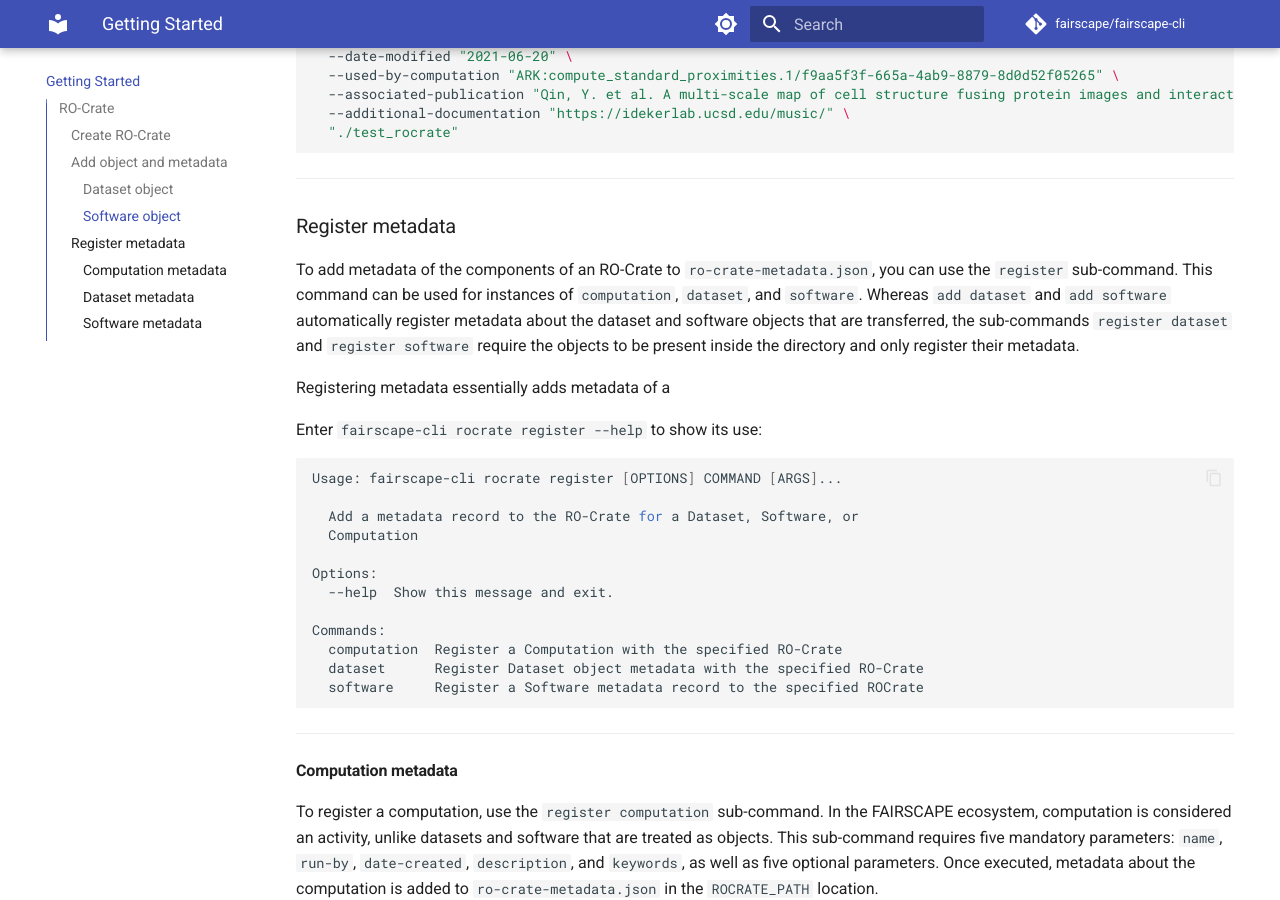
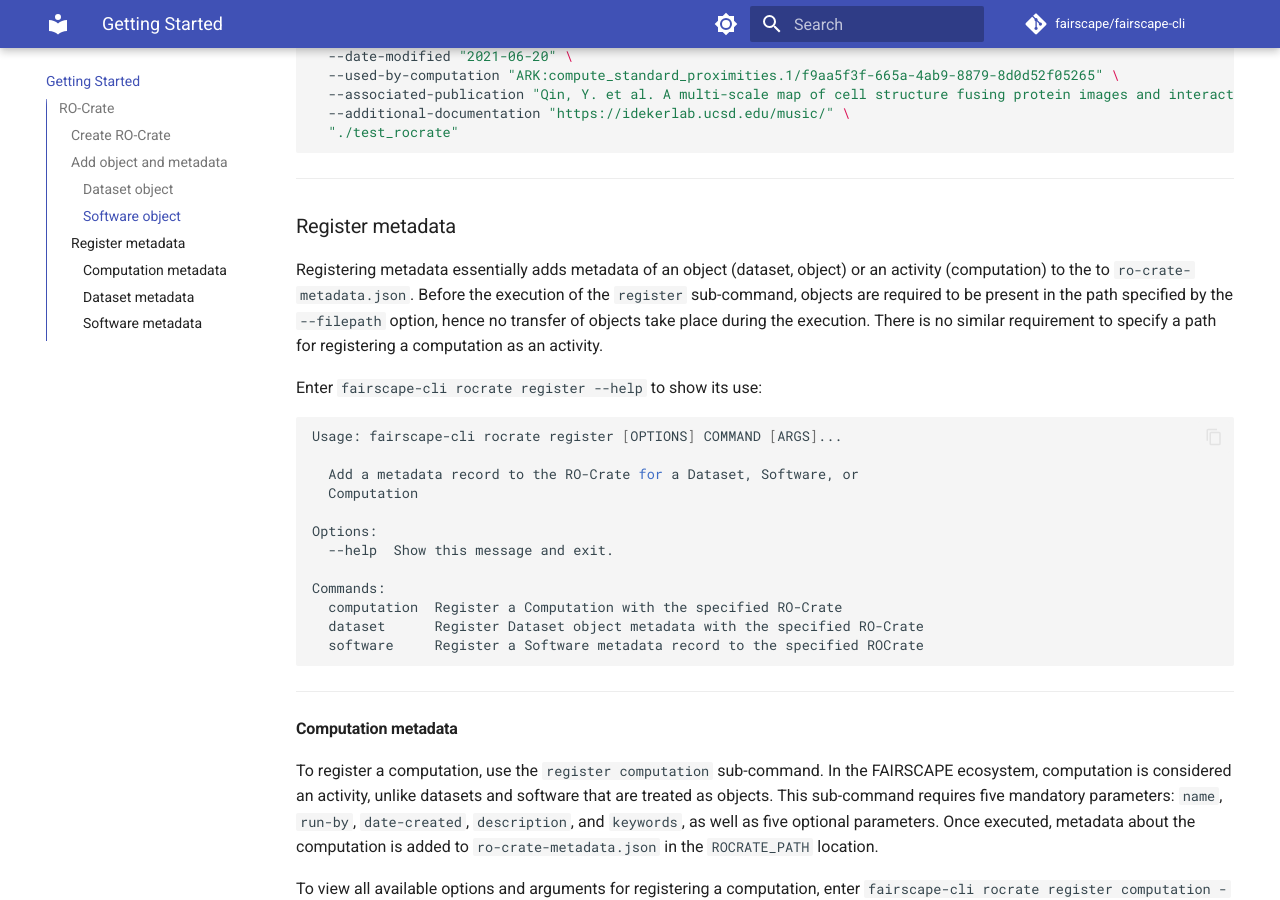
Before and after one commit to fairscape/fairscape-cli, an MkDocs documentation site: the page built from docs/getting-started.md, in a window 1280 px wide and 900 px high, scrolled down 4590 px. Built offline with MkDocs 1.6.1 and Material for MkDocs 9.7.7, drawn with Linux system fonts in a browser that asks for light colours; comment, search, counter and statistics services are not loaded.

Commit message:
Updated register metadata preamble

```diff
--- a/docs/getting-started.md
+++ b/docs/getting-started.md
@@ -216,9 +216,7 @@ fairscape-cli rocrate add software \
 ---
 
 ### Register metadata
-To add metadata of the components of an RO-Crate to `ro-crate-metadata.json`, you can use the `register` sub-command. This command can be used for instances of `computation`, `dataset`, and `software`. Whereas `add dataset` and `add software` automatically register metadata about the dataset and software objects that are transferred, the sub-commands `register dataset` and `register software` require the objects to be present inside the directory and only register their metadata.
-
-Registering metadata essentially adds metadata of a
+Registering metadata essentially adds metadata of an object (dataset, object) or an activity (computation) to the to `ro-crate-metadata.json`. Before the execution of the `register` sub-command, objects are required to be present in the path specified by the `--filepath` option, hence no transfer of objects take place during the execution. There is no similar requirement to specify a path for registering a computation as an activity.
 
 
 Enter `fairscape-cli rocrate register --help` to show its use:
```
